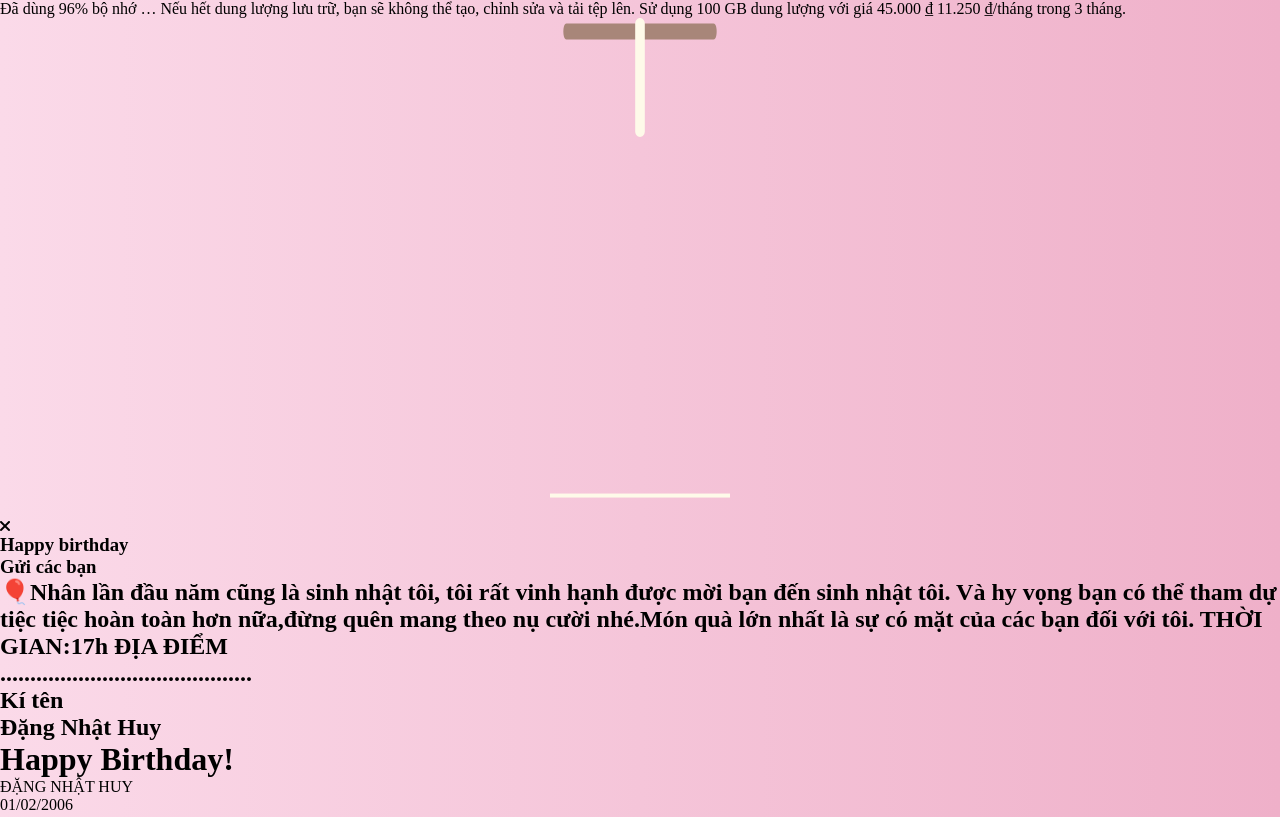
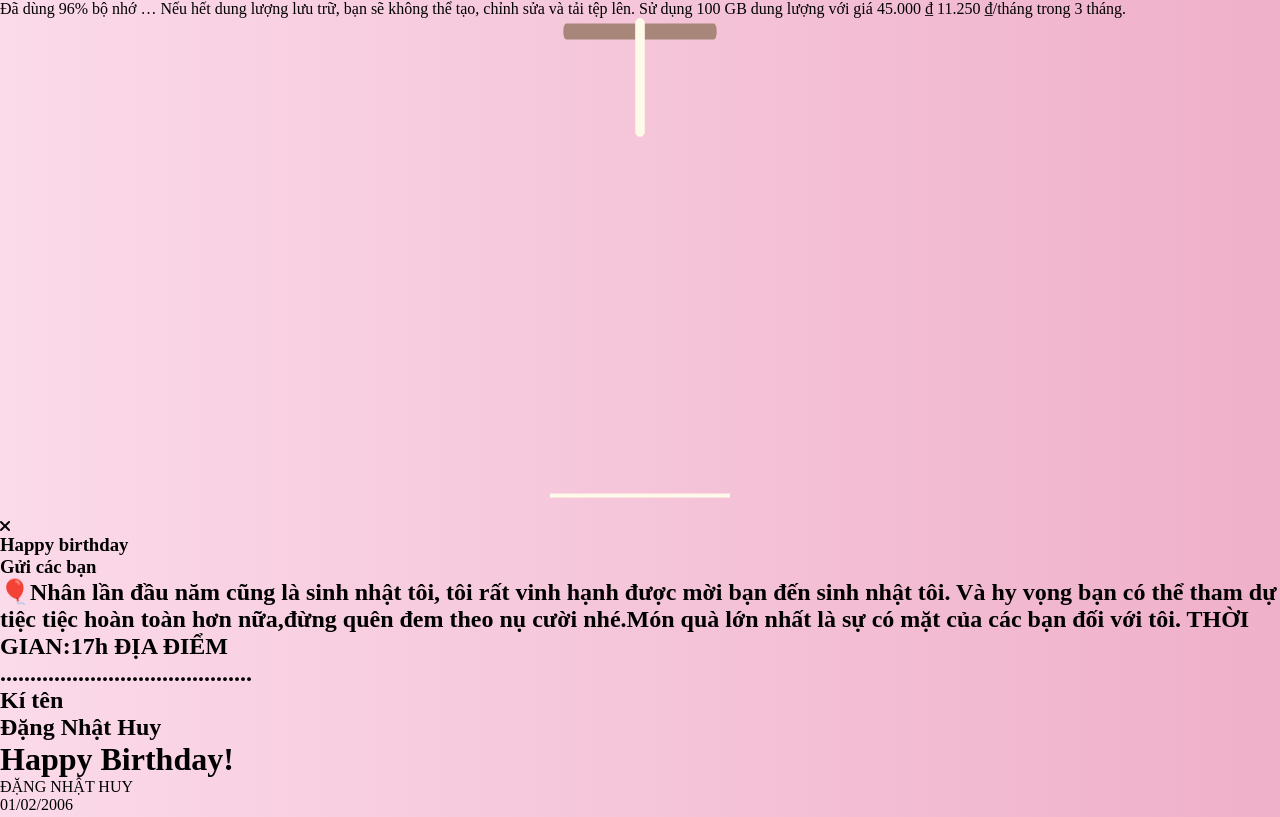
Before and after one commit to huyvippro113/hbpd, a plain HTML site: page sinhnhat/index.html in a window 1280 px wide. Shown: the top 817 px of the page. Drawn offline with Linux system fonts and the light colour scheme.

Commit message:
sinhnhat01022006-

```diff
--- a/sinhnhat/index.html
+++ b/sinhnhat/index.html
@@ -198,7 +198,7 @@
                 <div class="card2">
                     <div class="card2-content">
                         <h3>Gửi các bạn </h3>
-                        <h2>🎈Nhân lần đầu năm cũng là sinh nhật tôi, tôi rất vinh hạnh được mời bạn đến sinh nhật tôi. Và hy vọng bạn có thể tham dự tiệc tiệc hoàn toàn hơn nữa,đừng quên mang theo nụ cười nhé.Món quà lớn nhất là sự có mặt của các bạn đối với tôi. THỜI GIAN:17h ĐỊA ĐIỂM</h2>
+                        <h2>🎈Nhân lần đầu năm cũng là sinh nhật tôi, tôi rất vinh hạnh được mời bạn đến sinh nhật tôi. Và hy vọng bạn có thể tham dự tiệc tiệc hoàn toàn hơn nữa,đừng quên đem theo nụ cười nhé.Món quà lớn nhất là sự có mặt của các bạn đối với tôi. THỜI GIAN:17h ĐỊA ĐIỂM</h2>
                         <h2>..........................................</h2>
                         <h2>Kí tên</h2>
                         <h2>Đặng Nhật Huy</h2>
```
